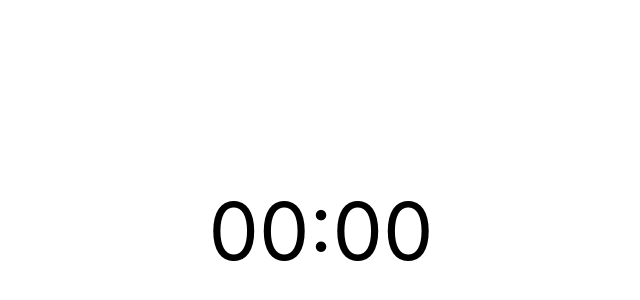
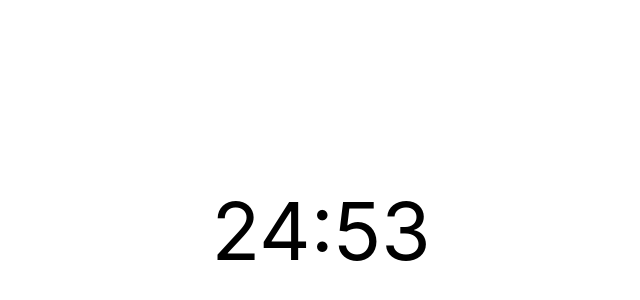
Before and after one commit to Martarelli/teste-jera, a React (Create React App) app in the folder pomodoro/: page / in a window 1280 px wide. Shown: the part 170-470 px from the top of the page, without its empty margins (319-959 px from the left). Built offline with nearby package versions, Linux system fonts and the light colour scheme.

Commit message:
alterando state inicial

```diff
--- a/pomodoro/src/App.js
+++ b/pomodoro/src/App.js
@@ -3,7 +3,7 @@ import './App.css';
 
 function App() {
   //Definição do tempo inicial
-  const [totalTimeInSeconds, setTotalTimeInSeconds] = useState( 5 );
+  const [totalTimeInSeconds, setTotalTimeInSeconds] = useState( 25 * 60 );
 
   const minutes = Math.floor(totalTimeInSeconds / 60);
   const seconds = totalTimeInSeconds % 60;
```
